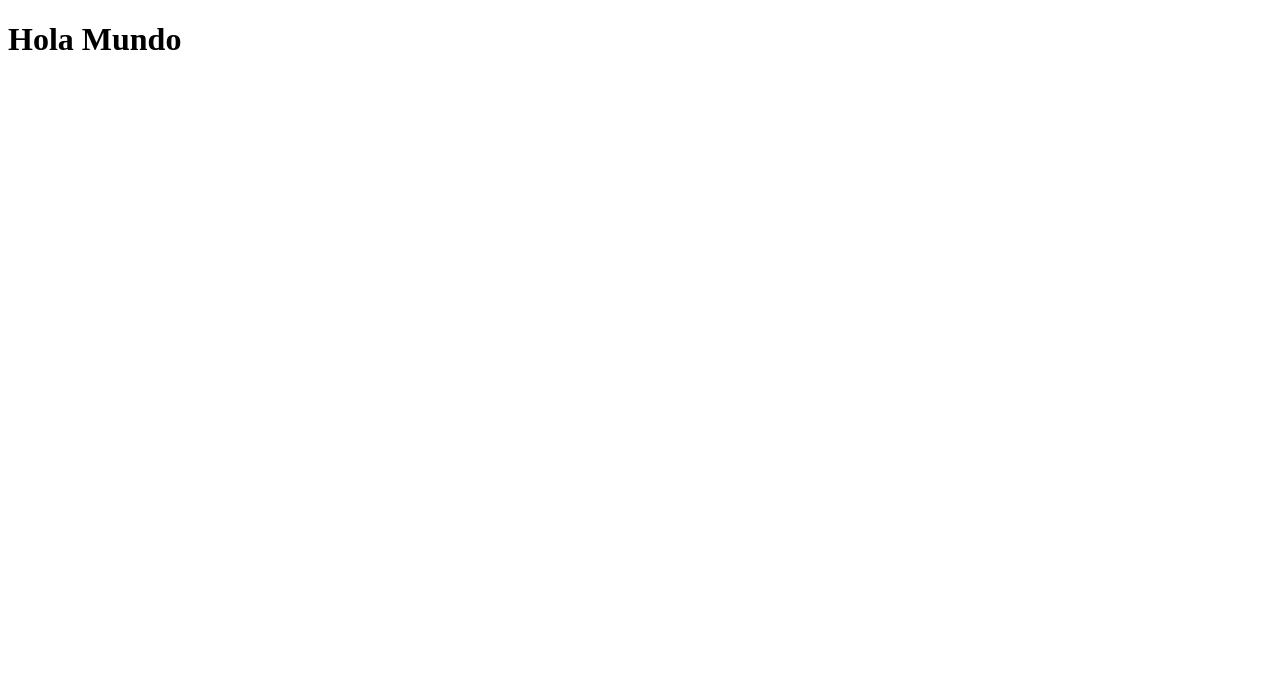
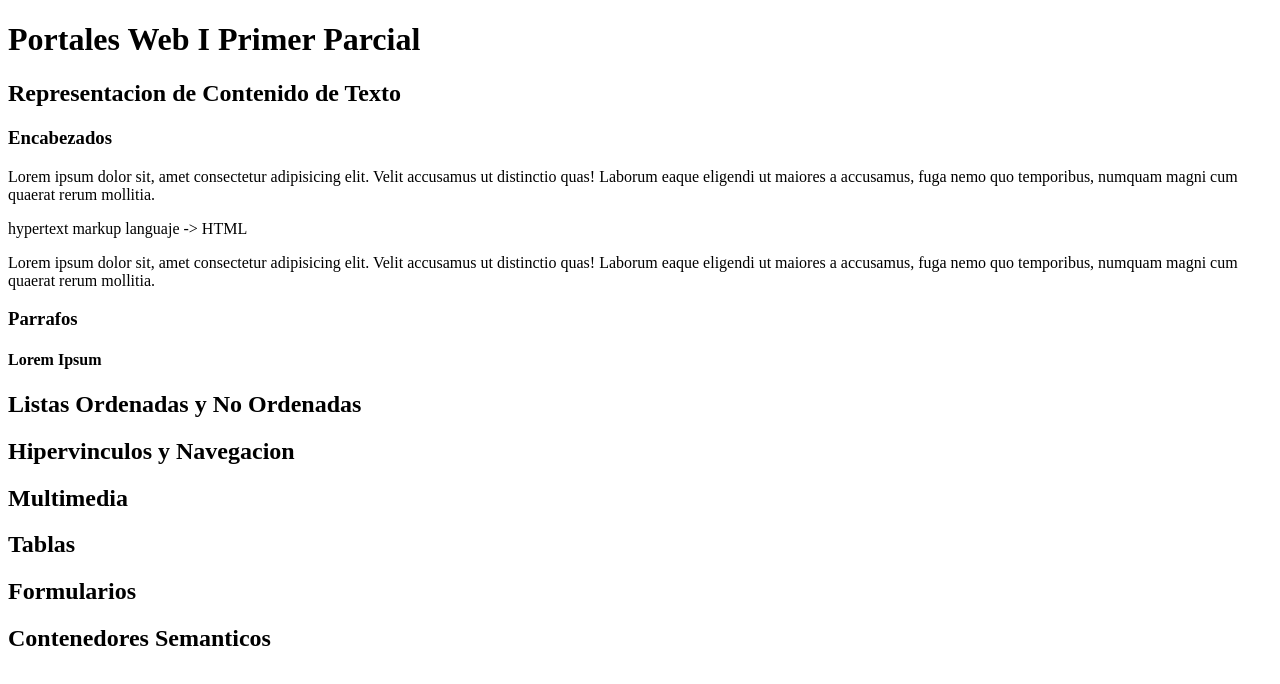
Before and after one commit to Gabriel-2301/Portales-Web-I, a plain HTML site: page index.html in a window 1280 px wide. Drawn offline with Linux system fonts and the light colour scheme.

Commit message:
Estructura de Encabezados y Parrafos

```diff
--- a/index.html
+++ b/index.html
@@ -5,6 +5,32 @@
         <title>Portales Web I Seccion 1801</title>
     </head>
     <body>
-        <h1>Hola Mundo</h1>
+        <h1>Portales Web I Primer Parcial</h1>
+        <h2>Representacion de Contenido de Texto</h2>
+        <h3>Encabezados</h3>
+
+        <p>
+        Lorem ipsum dolor sit, amet consectetur adipisicing elit.
+        Velit accusamus ut distinctio quas! Laborum eaque eligendi ut maiores a accusamus,
+        fuga nemo quo temporibus,
+        numquam magni cum quaerat rerum mollitia.
+        </p>
+        hypertext markup languaje -> HTML
+        </p>
+        <p>
+        Lorem ipsum dolor sit, amet consectetur adipisicing elit.
+        Velit accusamus ut distinctio quas! Laborum eaque eligendi ut maiores a accusamus,
+        fuga nemo quo temporibus,
+        numquam magni cum quaerat rerum mollitia.
+        </p>
+
+        <h3>Parrafos</h3>
+        <h4>Lorem Ipsum</h4>
+        <h2>Listas Ordenadas y No Ordenadas</h2>
+        <h2>Hipervinculos y Navegacion</h2>
+        <h2>Multimedia</h2>
+        <h2>Tablas</h2>
+        <h2>Formularios</h2>
+        <h2>Contenedores Semanticos</h2>
     </body>
 </html>
```
